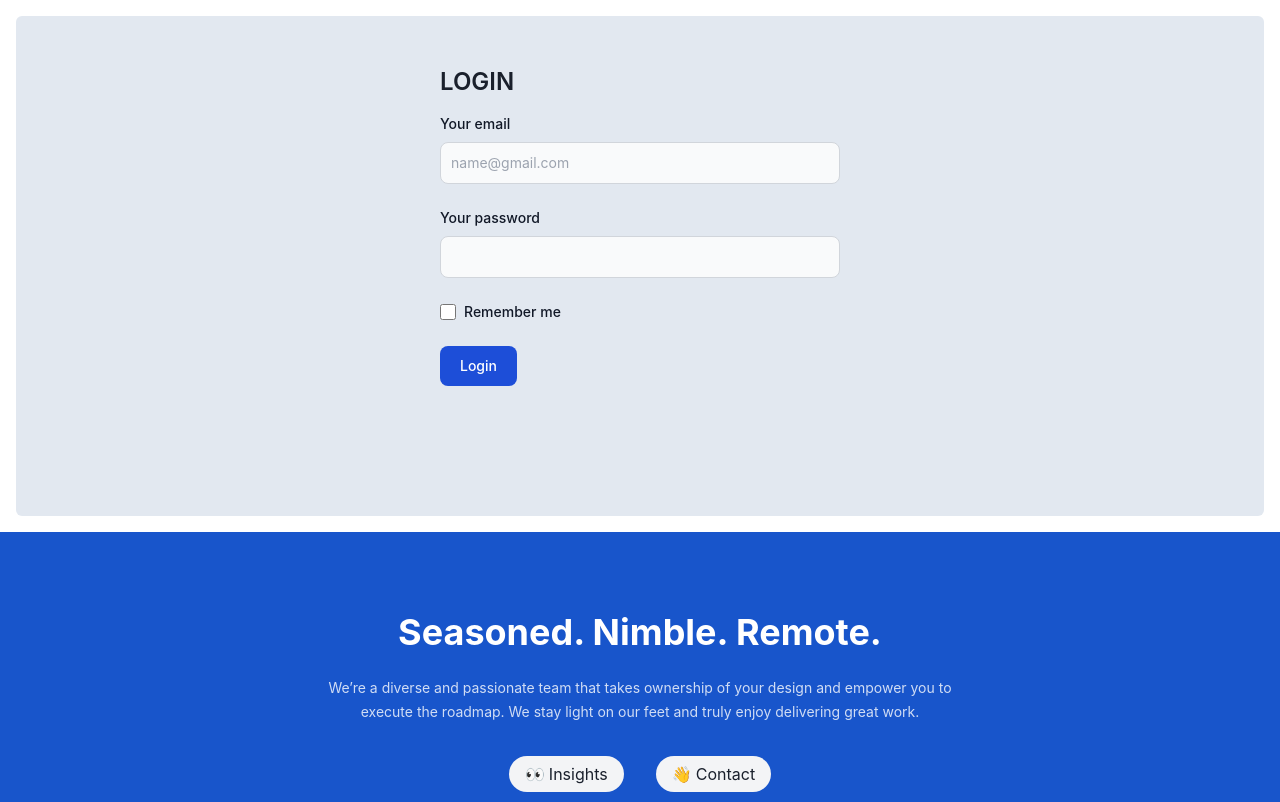
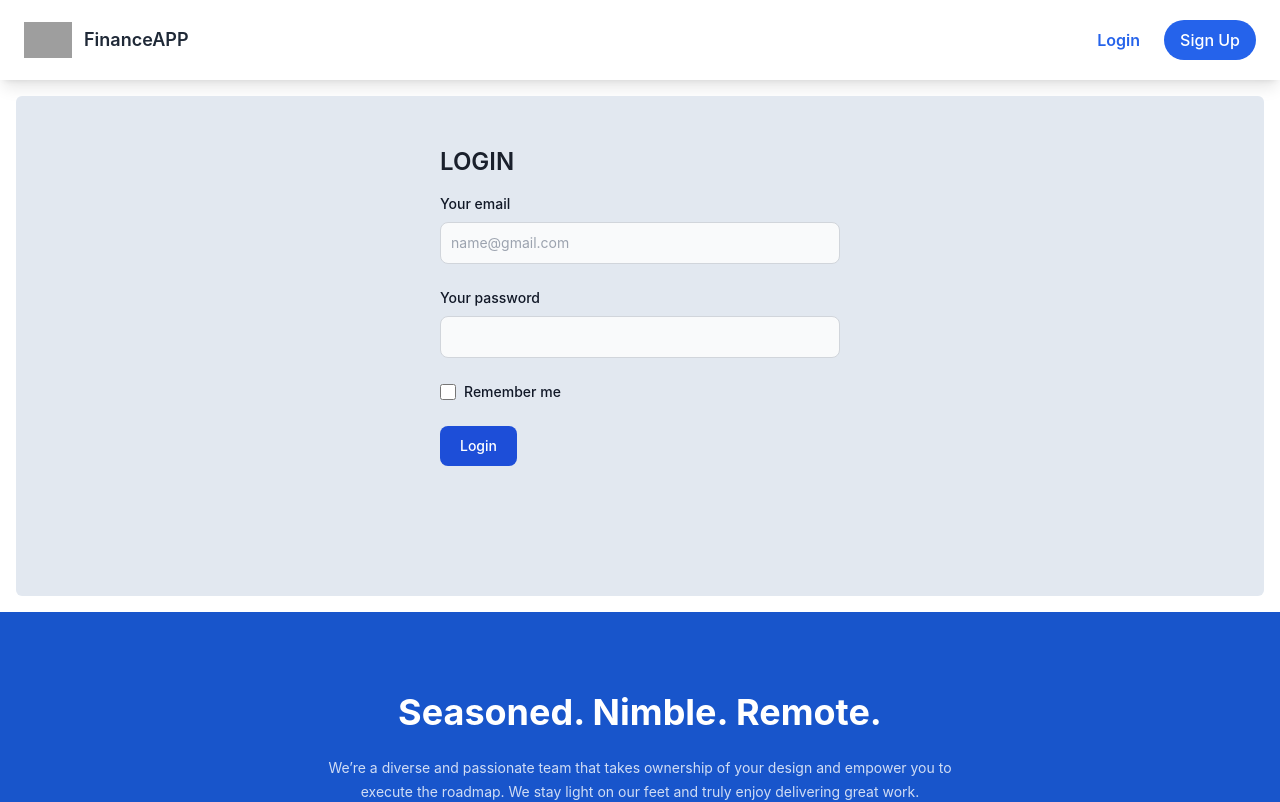
Before and after one commit to rohitranjan-2702/Finance-Budgeting, a React (Create React App) app in the folder client/: page /login in a window 1280 px wide. Shown: the top 802 px of the page. Built offline with nearby package versions, Linux system fonts and the light colour scheme; grey boxes are pictures that could not be loaded; the HTML template or start-up script is replaced by a standard one.

Commit message:
add: header & dashboard

```diff
--- a/client/src/App.jsx
+++ b/client/src/App.jsx
@@ -1,26 +1,27 @@
-import Home from "./pages/home";
+import Home from "./pages/Home";
 import Footer from "./components/Footer";
 import Login from "./pages/Login";
 import Signup from "./pages/Signup";
 import ExpenseCard from "./components/ExpenseCard";
-import {BrowserRouter,Routes,Route} from 'react-router-dom'
-import { ChakraProvider } from '@chakra-ui/react';
+import { BrowserRouter, Routes, Route } from "react-router-dom";
+import { ChakraProvider } from "@chakra-ui/react";
 import Dashboard from "./pages/Dashboard";
+import Header from "./components/Header";
 function App() {
   return (
     <ChakraProvider>
       <BrowserRouter>
-      <Routes>
-        <Route path='/' element={<Home/>}/>
-        <Route path='/expenses' element={<ExpenseCard/>}/>
-        <Route path='/login' element={<Login/>} />
-        <Route path='/signup' element={<Signup/>}/>
-      </Routes>
+        <Header />
+        <Routes>
+          <Route path="/" element={<Home />} />
+          <Route path="/expenses" element={<ExpenseCard />} />
+          <Route path="/login" element={<Login />} />
+          <Route path="/dashboard" element={<Dashboard />} />
+          <Route path="/signup" element={<Signup />} />
+        </Routes>
       </BrowserRouter>
       <Footer />
-      <Dashboard/>
     </ChakraProvider>
-
   );
 }
 
--- a/client/src/components/header.jsx
+++ b/client/src/components/header.jsx
@@ -1,9 +1,48 @@
-import React from 'react'
+import React from "react";
+import { useNavigate } from "react-router-dom";
 
 const Header = () => {
+  const navigate = useNavigate();
+
   return (
-    <div>Header</div>
-  )
-}
+    <header>
+      <nav class="shadow-lg">
+        <div class="flex flex-wrap items-center justify-between px-6 py-4">
+          <div class="flex items-center">
+            <img
+              src="https://i.ibb.co/cchk5Mp/logo.png"
+              alt="logo"
+              class="mr-3 h-9"
+            />
+            <span class="hidden text-lg font-semibold text-gray-800 sm:block">
+              {" "}
+              FinanceAPP{" "}
+            </span>
+          </div>
+          <div class="flex">
+            <div class="px border-grey-300 hidden items-center sm:flex ">
+              {/* <p class="text-md mr-3 hidden font-semibold text-gray-800 sm:block">Annette Black</p>
+            <img src="https://i.ibb.co/2FbV2vm/Ellipse.png" alt="profile picture" class="mr-3 h-10 w-10 rounded-full" /> */}
+            </div>
+            <div>
+              <button
+                class="text-md px-6 py-3 font-semibold text-blue-600 transition-all hover:text-blue-700 disabled:bg-gray-400"
+                onClick={() => navigate("/login")}
+              >
+                Login
+              </button>
+              <button
+                class="text-md rounded-full bg-blue-600 px-4 py-2 font-medium text-white transition-all hover:bg-blue-700 disabled:bg-gray-400"
+                onClick={() => navigate("/signup")}
+              >
+                Sign Up
+              </button>
+            </div>
+          </div>
+        </div>
+      </nav>
+    </header>
+  );
+};
 
-export default Header
+export default Header;
--- a/client/src/pages/Login.jsx
+++ b/client/src/pages/Login.jsx
@@ -1,45 +1,84 @@
-import React,{useState} from 'react'
+import React, { useState } from "react";
 
-const def={
-    email:'',
-    password:''
-}
+const def = {
+  email: "",
+  password: "",
+};
 
 const Login = () => {
-    const [loginstate,setLoginState]=useState();
+  const [loginstate, setLoginState] = useState();
 
-    const inputChange=(e)=>{
-        setLoginState({...loginstate,[e.target.name]:e.target.value})
-    }
+  const inputChange = (e) => {
+    setLoginState({ ...loginstate, [e.target.name]: e.target.value });
+  };
   return (
     <>
       <div class="m-4 flex h-[500px] max-w-full items-center justify-center rounded-md bg-slate-200">
-
         <div class="md:h-[350px] md:w-[350px] lg:h-[400px] lg:w-[400px]">
           <h2 class="mb-4 text-2xl font-semibold ">LOGIN</h2>
 
           <form>
             <div class="mb-6">
-                    <label for="email" class="mb-2 block text-sm font-medium text-gray-900 dark:text-white">Your email</label>
-                    <input type="email" name="email" id="email" class="block w-full rounded-lg border border-gray-300 bg-gray-50 p-2.5 text-sm text-gray-900 focus:border-blue-500 focus:ring-blue-500 dark:border-gray-600 dark:bg-gray-700 dark:text-white dark:placeholder-gray-400 dark:focus:border-blue-500 dark:focus:ring-blue-500" placeholder="name@gmail.com" required onChange={(e)=>inputChange(e)} />
+              <label
+                for="email"
+                class="mb-2 block text-sm font-medium text-gray-900 dark:text-white"
+              >
+                Your email
+              </label>
+              <input
+                type="email"
+                name="email"
+                id="email"
+                class="block w-full rounded-lg border border-gray-300 bg-gray-50 p-2.5 text-sm text-gray-900 focus:border-blue-500 focus:ring-blue-500 dark:border-gray-600 dark:bg-gray-700 dark:text-white dark:placeholder-gray-400 dark:focus:border-blue-500 dark:focus:ring-blue-500"
+                placeholder="name@gmail.com"
+                required
+                onChange={(e) => inputChange(e)}
+              />
             </div>
             <div class="mb-6">
-                    <label for="password" class="mb-2 block text-sm font-medium text-gray-900 dark:text-white">Your password</label>
-                    <input type="password" name="password" id="password" class="block w-full rounded-lg border border-gray-300 bg-gray-50 p-2.5 text-sm text-gray-900 focus:border-blue-500 focus:ring-blue-500 dark:border-gray-600 dark:bg-gray-700 dark:text-white dark:placeholder-gray-400 dark:focus:border-blue-500 dark:focus:ring-blue-500" required  onChange={(e)=>inputChange(e)}/>
+              <label
+                for="password"
+                class="mb-2 block text-sm font-medium text-gray-900 dark:text-white"
+              >
+                Your password
+              </label>
+              <input
+                type="password"
+                name="password"
+                id="password"
+                class="block w-full rounded-lg border border-gray-300 bg-gray-50 p-2.5 text-sm text-gray-900 focus:border-blue-500 focus:ring-blue-500 dark:border-gray-600 dark:bg-gray-700 dark:text-white dark:placeholder-gray-400 dark:focus:border-blue-500 dark:focus:ring-blue-500"
+                required
+                onChange={(e) => inputChange(e)}
+              />
             </div>
             <div class="mb-6 flex items-start">
               <div class="flex h-5 items-center">
-                    <input id="remember" type="checkbox" value="" class="focus:ring-3 h-4 w-4 rounded border border-gray-300 bg-gray-50 focus:ring-blue-300 dark:border-gray-600 dark:bg-gray-700 dark:ring-offset-gray-800 dark:focus:ring-blue-600 dark:focus:ring-offset-gray-800" required />
+                <input
+                  id="remember"
+                  type="checkbox"
+                  value=""
+                  class="focus:ring-3 h-4 w-4 rounded border border-gray-300 bg-gray-50 focus:ring-blue-300 dark:border-gray-600 dark:bg-gray-700 dark:ring-offset-gray-800 dark:focus:ring-blue-600 dark:focus:ring-offset-gray-800"
+                  required
+                />
               </div>
-                    <label for="remember" class="ml-2 text-sm font-medium text-gray-900 dark:text-gray-300">Remember me</label>
+              <label
+                for="remember"
+                class="ml-2 text-sm font-medium text-gray-900 dark:text-gray-300"
+              >
+                Remember me
+              </label>
             </div>
-                <button type="submit" class="w-full rounded-lg bg-blue-700 px-5 py-2.5 text-center text-sm font-medium text-white hover:bg-blue-800 focus:outline-none focus:ring-4 focus:ring-blue-300 dark:bg-blue-600 dark:hover:bg-blue-700 dark:focus:ring-blue-800 sm:w-auto">Login</button>
+            <button
+              type="submit"
+              class="w-full rounded-lg bg-blue-700 px-5 py-2.5 text-center text-sm font-medium text-white hover:bg-blue-800 focus:outline-none focus:ring-4 focus:ring-blue-300 dark:bg-blue-600 dark:hover:bg-blue-700 dark:focus:ring-blue-800 sm:w-auto"
+            >
+              Login
+            </button>
           </form>
         </div>
       </div>
+    </>
+  );
+};
 
-    </>
-  )
-}
-
-export default Login
+export default Login;
--- a/client/src/pages/home.jsx
+++ b/client/src/pages/home.jsx
@@ -1,50 +1,35 @@
-import React from 'react'
-import hero from '../assets/heroImg.png'
-import {useNavigate} from 'react-router-dom';
+import React from "react";
+import hero from "../assets/heroImg.png";
 const Home = () => {
-  const navigate=useNavigate();
   return (
     <>
-
-
-    <nav class="shadow-lg">
-        <div class="flex flex-wrap items-center justify-between px-6 py-4">
-            <div class="flex items-center">
-                <img src="https://i.ibb.co/cchk5Mp/logo.png" alt="logo" class="mr-3 h-9" />
-                <span class="hidden text-lg font-semibold text-gray-800 sm:block"> FinanceAPP </span>
-            </div>
-            <div class="flex">
-            <div class="px border-grey-300 hidden items-center sm:flex ">
-                {/* <p class="text-md mr-3 hidden font-semibold text-gray-800 sm:block">Annette Black</p>
-                <img src="https://i.ibb.co/2FbV2vm/Ellipse.png" alt="profile picture" class="mr-3 h-10 w-10 rounded-full" /> */}
-            </div>
-            <div>
-              <button class="text-md px-6 py-3 font-semibold text-blue-600 transition-all hover:text-blue-700 disabled:bg-gray-400" onClick={()=>navigate('/login')}>Login</button>
-              <button class="text-md rounded-full bg-blue-600 px-4 py-2 font-medium text-white transition-all hover:bg-blue-700 disabled:bg-gray-400" onClick={()=>navigate('/signup')}>Sign Up</button>
-            </div>
-        </div>
-        </div>
-</nav>
-
-
-    <section class="py-20">
+      <section class="py-20">
         <div class="container mx-auto">
           <div class="flex flex-col lg:flex-row items-center">
             <div class="lg:w-1/2 grid place-items-center">
-              <img src={hero} alt="img" className='drop-shadow-xl ' />
-
+              <img src={hero} alt="img" className="drop-shadow-xl " />
             </div>
             <div class="lg:w-1/2 ">
-              <h1 class="font-poppins text-4xl mb-1 text-black title">Awesome Budgeting App</h1>
-              <p class="w-[550px] font-poppins font-[400] text-black mb-4">Lorem ipsum dolor sit amet, consectetur adipiscing elit, sed do eiusmod tempor incididunt ut labore et dolore magna aliqua. </p>
-              <button type="button" class="text-white bg-gradient-to-r from-blue-500 via-blue-600 to-blue-700 hover:bg-gradient-to-br focus:ring-4 focus:outline-none focus:ring-blue-300 dark:focus:ring-blue-800 shadow-lg shadow-blue-500/50 dark:shadow-lg dark:shadow-blue-800/80 font-medium rounded-lg text-sm px-5 py-2.5 text-center mr-2 mb-2 "> Get Started </button>
-
+              <h1 class="font-poppins text-4xl mb-1 text-black title">
+                Awesome Budgeting App
+              </h1>
+              <p class="w-[550px] font-poppins font-[400] text-black mb-4">
+                Lorem ipsum dolor sit amet, consectetur adipiscing elit, sed do
+                eiusmod tempor incididunt ut labore et dolore magna aliqua.{" "}
+              </p>
+              <button
+                type="button"
+                class="text-white bg-gradient-to-r from-blue-500 via-blue-600 to-blue-700 hover:bg-gradient-to-br focus:ring-4 focus:outline-none focus:ring-blue-300 dark:focus:ring-blue-800 shadow-lg shadow-blue-500/50 dark:shadow-lg dark:shadow-blue-800/80 font-medium rounded-lg text-sm px-5 py-2.5 text-center mr-2 mb-2 "
+              >
+                {" "}
+                Get Started{" "}
+              </button>
             </div>
           </div>
         </div>
-     </section>
+      </section>
     </>
-  )
-}
+  );
+};
 
-export default Home
+export default Home;
```
Also changed, not shown: client/src/pages/Signup.jsx (+64 -25 lines). Lines whose indentation alone changed are shown as unchanged.
